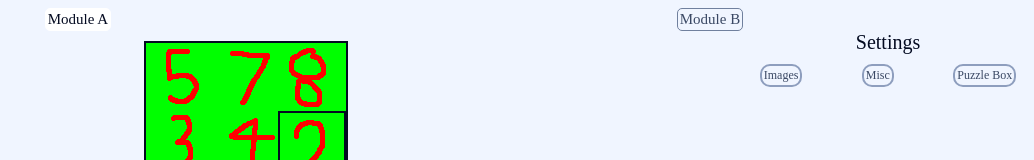
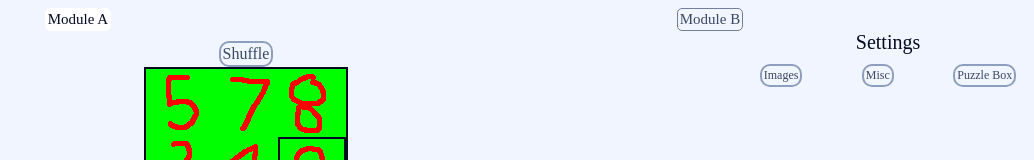
Before and after one commit to davidddx/ai-tic-tac-toe, a React (Vite) app in the folder hw1-search/: page / in a window 1280 px wide. Both pictures are taken after a click on the element "Module A". Shown: the top 160 px of the page, without its empty margins (246-1280 px from the left). Built offline with nearby package versions, Linux system fonts and the light colour scheme.

Commit message:
shuffling

```diff
--- a/hw1-search/src/ModuleA.jsx
+++ b/hw1-search/src/ModuleA.jsx
@@ -2,6 +2,10 @@ import {useState} from 'react'
 import Button from './Button.jsx'
 import UploadAndDisplayImage from './UploadAndDisplayImage.jsx'
 import * as user_settings from './UserSettings.jsx'
+
+const class_name = "settings-subheading"
+const hover_class_name = "settings-subheading-hover"
+const selected_class_name = "settings-subheading-selected"
 
 const image_id_name = "image-id"
 function PuzzleImage({image, is_highlighted, id}) {
@@ -86,6 +90,8 @@ function PuzzleDisplay({state, set_puzzle_state, images}) {
 	)
 }
 
+
+
 function Puzzle({puzzle_state, set_puzzle_state, puzzle_images, box_outline_color, box_color, box_type}) {
 	console.log("Puzzle images: ", puzzle_images)
 	console.log("Box outline color: ", box_outline_color)
@@ -99,8 +105,29 @@ function Puzzle({puzzle_state, set_puzzle_state, puzzle_images, box_outline_colo
 		borderStyle: "solid",
 		borderWidth: "2px"
 	}
+	const shuffle_text = "Shuffle"
+
+	//Durstenfeld shuffle algorithm
+	const shuffle_array = (array) => {
+		for (let i = array.length - 1; i > 0; i--) {
+			const j = Math.floor(Math.random() * (i + 1));
+			const temp = array[i];
+			array[i] = array[j];
+			array[j] = temp;
+		}
+	}
+	const on_header_buttons_click = (e) => {
+		if(e.target.textContent === shuffle_text) {
+			const state = [...puzzle_state]
+			shuffle_array(state)
+			set_puzzle_state(state)
+		}
+	}
 	return (
 		<div className="eight-puzzle-wrapper">
+			<div className="eight-puzzle-header" onClick={on_header_buttons_click}>
+				<Button text={shuffle_text} class_name={class_name} hovered_class_name={hover_class_name} selected_class_name={selected_class_name} />
+			</div>
 			<div className="eight-puzzle-container" style={style}>
 				<div className="eight-puzzle">
 					<PuzzleDisplay state={puzzle_state} images={puzzle_images} set_puzzle_state={set_puzzle_state}/>
```
